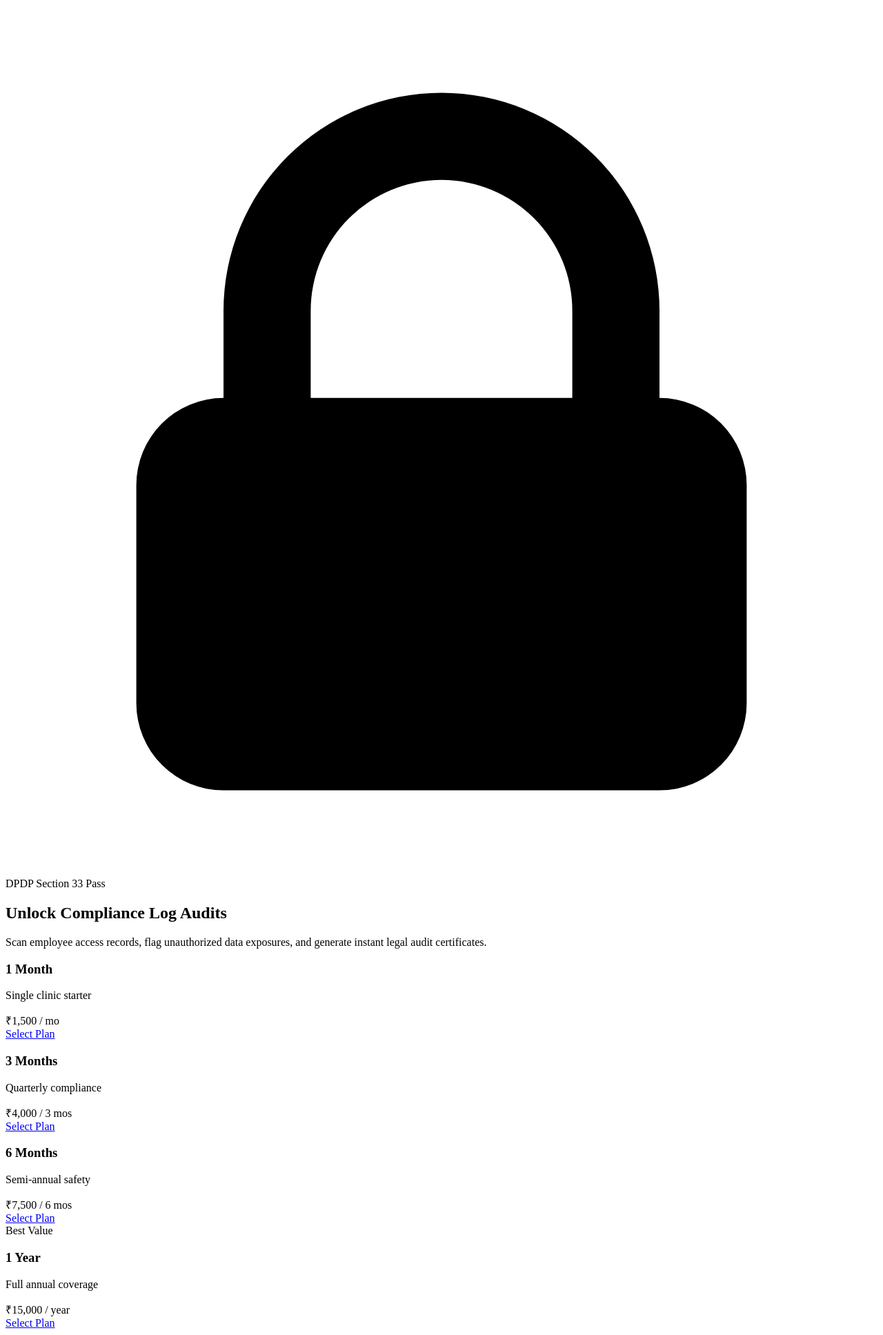
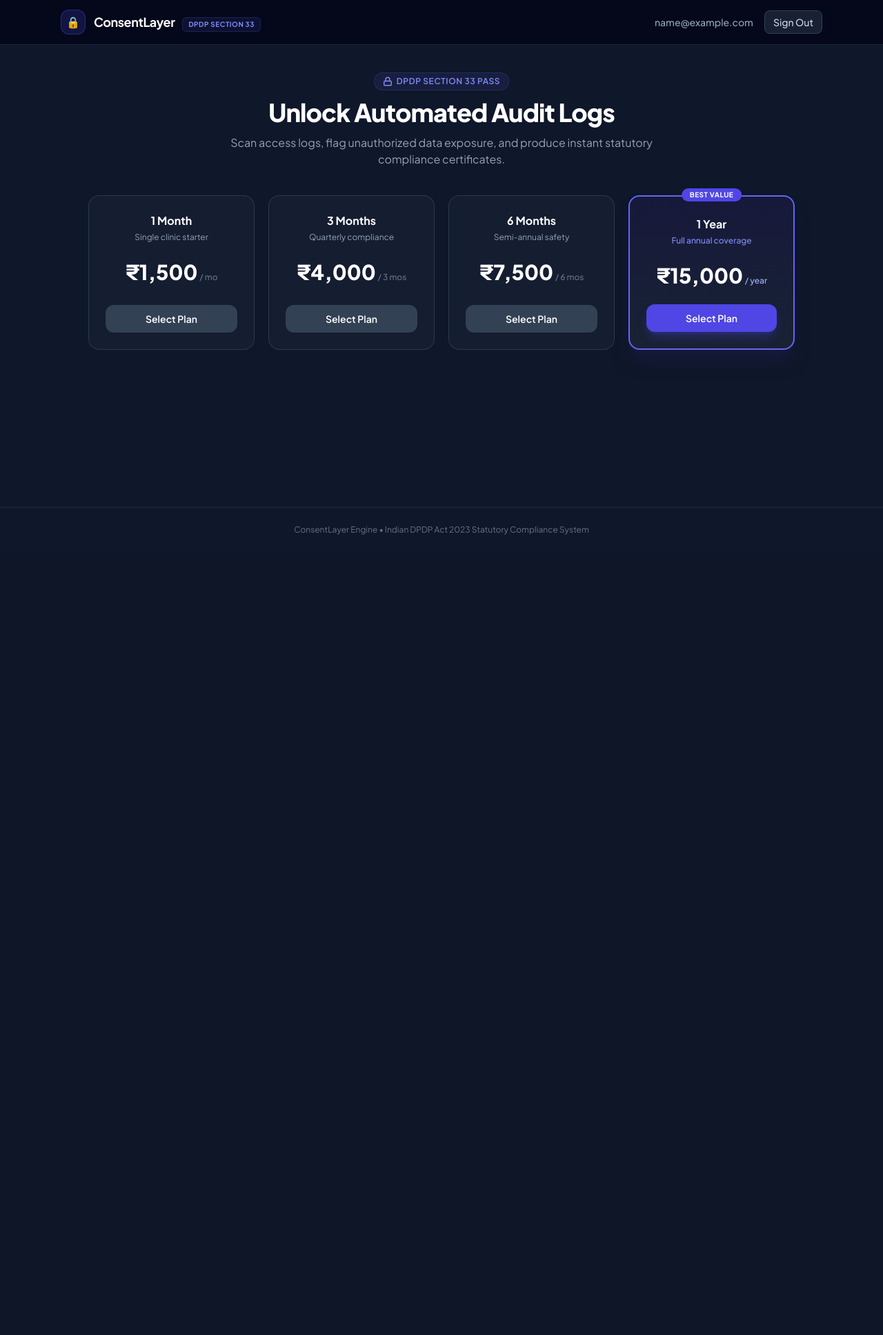
Before and after one commit to pratham-art-cell/dpdp-engine1, a FastAPI app: template templates/index.html in a window 1280 px wide. Shown: the whole page at 69% size. After the commit the page ends 775 px from the top, so only its background shows below. Run offline with FastAPI, Linux system fonts and the light colour scheme; the template is opened without the code that fills it: most values are stand-ins (such as "Sample title", 1, 10 or a date in 2020); some libraries are stand-ins or nearby versions.

Commit message:
Fix layout structure and add Tailwind styling

```diff
--- a/templates/index.html
+++ b/templates/index.html
@@ -1,14 +1,60 @@
+<!DOCTYPE html>
+<html lang="en">
+<head>
+    <meta charset="UTF-8">
+    <meta name="viewport" content="width=device-width, initial-scale=1.0">
+    <title>ConsentLayer | DPDP Compliance Portal</title>
+    <!-- Tailwind CSS CDN -->
+    <script src="https://cdn.tailwindcss.com"></script>
+    <!-- HTMX CDN -->
+    <script src="https://unpkg.com/htmx.org@1.9.10"></script>
+    <link rel="preconnect" href="https://fonts.googleapis.com">
+    <link rel="preconnect" href="https://fonts.gstatic.com" crossorigin>
+    <link href="https://fonts.googleapis.com/css2?family=Plus+Jakarta+Sans:wght@400;500;600;700;800&display=swap" rel="stylesheet">
+    <style>
+        body { font-family: 'Plus Jakarta Sans', sans-serif; }
+    </style>
+</head>
+<body class="bg-slate-900 text-slate-100 min-h-screen flex flex-col">
+
+    <!-- Top Navigation Bar -->
+    <header class="border-b border-slate-800 bg-slate-950/80 backdrop-blur-md sticky top-0 z-50">
+        <div class="max-w-6xl mx-auto px-4 sm:px-6 h-16 flex items-center justify-between">
+            <div class="flex items-center gap-3">
+                <div class="w-9 h-9 rounded-xl bg-indigo-600/20 border border-indigo-500/30 flex items-center justify-center text-indigo-400 font-bold text-base">
+                    🔒
+                </div>
+                <div>
+                    <span class="font-bold text-white tracking-tight text-base sm:text-lg">ConsentLayer</span>
+                    <span class="hidden sm:inline-block ml-2 text-[10px] uppercase font-bold tracking-wider px-2 py-0.5 bg-indigo-500/10 text-indigo-400 border border-indigo-500/20 rounded-md">DPDP Section 33</span>
+                </div>
+            </div>
+
+            <div class="flex items-center gap-4 text-xs sm:text-sm">
+                {% if user_email %}
+                <span class="text-slate-400 font-medium hidden sm:inline">{{ user_email }}</span>
+                <a href="/logout" class="px-3 py-1.5 rounded-lg border border-slate-700 bg-slate-800/80 hover:bg-slate-800 text-slate-300 transition-colors font-medium">Sign Out</a>
+                {% else %}
+                <a href="/login" class="px-4 py-1.5 rounded-lg bg-indigo-600 hover:bg-indigo-500 text-white font-semibold shadow-sm transition-all">Sign In</a>
+                {% endif %}
+            </div>
+        </div>
+    </header>
+
+    <!-- Main Content -->
+    <main class="flex-grow max-w-6xl w-full mx-auto px-4 sm:px-6 py-10">
+
         <!-- Dynamic Payment / Upload Section -->
         {% if has_paid %}
         <!-- Upload Card Container (Visible only to paid users) -->
-    <div class="bg-white rounded-3xl shadow-xl shadow-slate-200/50 border border-slate-100 p-6 sm:p-10 max-w-4xl mx-auto transition-all">
-        <div class="flex items-center space-x-3 mb-6 pb-6 border-b border-slate-100">
-            <div class="w-9 h-9 rounded-xl bg-emerald-50 text-emerald-600 flex items-center justify-center font-bold text-base shrink-0">
+        <div class="bg-slate-800/60 border border-slate-700/80 rounded-3xl p-6 sm:p-10 shadow-2xl backdrop-blur-xl max-w-3xl mx-auto">
+            <div class="flex items-center space-x-3 mb-6 pb-6 border-b border-slate-700">
+                <div class="w-10 h-10 rounded-xl bg-emerald-500/20 border border-emerald-500/30 text-emerald-400 flex items-center justify-center font-bold text-base shrink-0">
                     ✓
                 </div>
                 <div>
-                <h3 class="text-lg sm:text-xl font-bold text-slate-900">DPDP Compliance Pass Active</h3>
-                <p class="text-xs text-slate-500">Logged in as <span class="font-semibold text-slate-700">{{ user_email }}</span></p>
+                    <h3 class="text-lg sm:text-xl font-bold text-white">DPDP Compliance Pass Active</h3>
+                    <p class="text-xs text-slate-400">Authenticated as <span class="font-semibold text-slate-200">{{ user_email }}</span></p>
                 </div>
             </div>
 
@@ -21,27 +67,27 @@
                   class="space-y-6">
 
                 <div class="space-y-2">
-                <label class="block text-sm font-semibold text-slate-800">
+                    <label class="block text-xs font-semibold text-slate-300 uppercase tracking-wider">
                         Upload Employee Access Logs (.csv)
                     </label>
                     <div class="flex items-center justify-center w-full">
-                    <label class="flex flex-col items-center justify-center w-full py-10 sm:py-12 border-2 border-indigo-200/60 border-dashed rounded-2xl cursor-pointer bg-slate-50/50 hover:bg-indigo-50/40 hover:border-indigo-400 transition-all duration-200 group">
+                        <label class="flex flex-col items-center justify-center w-full py-10 border-2 border-indigo-500/30 border-dashed rounded-2xl cursor-pointer bg-slate-900/40 hover:bg-slate-900/80 hover:border-indigo-500 transition-all group">
                             <div class="flex flex-col items-center justify-center px-4 text-center">
-                            <div class="w-12 h-12 mb-3 rounded-2xl bg-indigo-50 text-indigo-600 flex items-center justify-center group-hover:scale-105 transition-transform">
+                                <div class="w-12 h-12 mb-3 rounded-2xl bg-indigo-500/10 text-indigo-400 flex items-center justify-center group-hover:scale-110 transition-transform">
                                     <svg class="w-6 h-6" fill="none" stroke="currentColor" viewBox="0 0 24 24">
                                         <path stroke-linecap="round" stroke-linejoin="round" stroke-width="2" d="M7 16a4 4 0 01-.88-7.903A5 5 0 1115.9 6L16 6a5 5 0 011 9.9M15 13l-3-3m0 0l-3 3m3-3v12"></path>
                                     </svg>
                                 </div>
-                            <p class="mb-1 text-sm text-slate-700 font-medium"><span class="font-bold text-indigo-600">Click to upload</span> or drag and drop</p>
-                            <p class="text-xs text-slate-400 mb-5">CSV format containing Consent, User ID, and Location timestamps</p>
-                            <input type="file" name="audit_file" accept=".csv" required class="block w-full max-w-xs text-xs text-slate-500 file:mr-3 file:py-2 file:px-4 file:rounded-xl file:border-0 file:text-xs file:font-semibold file:bg-indigo-600 file:text-white hover:file:bg-indigo-700 cursor-pointer shadow-sm" />
+                                <p class="mb-1 text-sm text-slate-300 font-medium"><span class="font-bold text-indigo-400">Click to upload</span> or drag and drop</p>
+                                <p class="text-xs text-slate-500 mb-5">CSV format containing Consent, User ID, and Location timestamps</p>
+                                <input type="file" name="audit_file" accept=".csv" required class="block w-full max-w-xs text-xs text-slate-400 file:mr-3 file:py-2 file:px-4 file:rounded-xl file:border-0 file:text-xs file:font-semibold file:bg-indigo-600 file:text-white hover:file:bg-indigo-500 cursor-pointer shadow-sm" />
                             </div>
                         </label>
                     </div>
                 </div>
 
                 <div class="flex justify-end pt-2">
-                <button type="submit" class="w-full sm:w-auto inline-flex items-center justify-center gap-2 px-8 py-3 bg-indigo-600 hover:bg-indigo-700 text-white font-semibold text-sm rounded-xl shadow-lg shadow-indigo-600/20 transition-all hover:shadow-indigo-600/30 focus:outline-none focus:ring-2 focus:ring-indigo-500 focus:ring-offset-2">
+                    <button type="submit" class="w-full sm:w-auto inline-flex items-center justify-center gap-2 px-8 py-3 bg-indigo-600 hover:bg-indigo-500 text-white font-semibold text-sm rounded-xl shadow-lg shadow-indigo-600/30 transition-all focus:outline-none focus:ring-2 focus:ring-indigo-500 focus:ring-offset-2 focus:ring-offset-slate-900">
                         <svg class="w-4 h-4" fill="none" stroke="currentColor" viewBox="0 0 24 24"><path stroke-linecap="round" stroke-linejoin="round" stroke-width="2" d="M9 12l2 2 4-4m6 2a9 9 0 11-18 0 9 9 0 0118 0z"></path></svg>
                         Analyze Compliance Logs
                     </button>
@@ -50,91 +96,93 @@
 
             <div id="audit-results" class="mt-8"></div>
         </div>
+
         {% else %}
         <!-- Multi-Tier Paywall Container (Visible to unpaid/expired users) -->
-    <div class="bg-white rounded-3xl shadow-xl shadow-slate-200/60 border border-slate-100 p-6 sm:p-10 max-w-6xl mx-auto">
-        <!-- Compact & Responsive Lock Header -->
-        <div class="text-center max-w-xl mx-auto mb-10">
-            <div class="inline-flex items-center gap-1.5 px-3 py-1 rounded-full bg-indigo-50 border border-indigo-200/70 text-indigo-700 text-xs font-semibold uppercase tracking-wider mb-3">
-                <svg class="w-3.5 h-3.5 text-indigo-600" fill="currentColor" viewBox="0 0 20 20">
-                    <path fill-rule="evenodd" d="M5 9V7a5 5 0 0110 0v2a2 2 0 012 2v5a2 2 0 01-2 2H5a2 2 0 01-2-2v-5a2 2 0 012-2zm8-2v2H7V7a3 3 0 016 0z" clip-rule="evenodd"></path>
+        <div class="max-w-5xl mx-auto">
+            <!-- Header -->
+            <div class="text-center max-w-2xl mx-auto mb-10">
+                <div class="inline-flex items-center gap-1.5 px-3 py-1 rounded-full bg-indigo-500/10 border border-indigo-500/20 text-indigo-400 text-xs font-semibold uppercase tracking-wider mb-3">
+                    <svg class="w-3.5 h-3.5" fill="none" stroke="currentColor" viewBox="0 0 24 24" stroke-width="2.5">
+                        <rect x="3" y="11" width="18" height="11" rx="2" ry="2"></rect>
+                        <path d="M7 11V7a5 5 0 0 1 10 0v4"></path>
                     </svg>
                     DPDP Section 33 Pass
                 </div>
-            <h2 class="text-2xl sm:text-3xl font-extrabold text-slate-900 tracking-tight mb-2">
-                Unlock Compliance Log Audits
-            </h2>
-            <p class="text-slate-500 text-xs sm:text-sm leading-relaxed">
-                Scan employee access records, flag unauthorized data exposures, and generate instant legal audit certificates.
+                <h1 class="text-3xl sm:text-4xl font-extrabold text-white tracking-tight mb-3">
+                    Unlock Automated Audit Logs
+                </h1>
+                <p class="text-slate-400 text-sm sm:text-base leading-relaxed">
+                    Scan access logs, flag unauthorized data exposure, and produce instant statutory compliance certificates.
                 </p>
             </div>
 
-        <!-- Pricing Grid (1 col on mobile, 2 col on tablet, 4 col on desktop) -->
+            <!-- Pricing Grid -->
             <div class="grid grid-cols-1 sm:grid-cols-2 lg:grid-cols-4 gap-5 items-stretch">
 
                 <!-- 1-Month Plan -->
-            <div class="bg-slate-50/70 border border-slate-200/80 rounded-2xl p-5 sm:p-6 text-center hover:border-indigo-400 hover:bg-white hover:shadow-md transition-all flex flex-col justify-between h-full">
+                <div class="bg-slate-800/40 border border-slate-700/80 rounded-2xl p-6 text-center hover:border-indigo-500 hover:bg-slate-800/80 transition-all flex flex-col justify-between">
                     <div>
-                    <h3 class="text-base font-bold text-slate-900">1 Month</h3>
-                    <p class="text-xs text-slate-500 mt-1">Single clinic starter</p>
-                    <div class="my-5">
-                        <span class="text-2xl sm:text-3xl font-extrabold text-slate-900">₹1,500</span>
-                        <span class="text-xs text-slate-400 font-medium">/ mo</span>
+                        <h3 class="text-base font-bold text-white">1 Month</h3>
+                        <p class="text-xs text-slate-400 mt-1">Single clinic starter</p>
+                        <div class="my-6">
+                            <span class="text-3xl font-extrabold text-white">₹1,500</span>
+                            <span class="text-xs text-slate-500 font-medium">/ mo</span>
                         </div>
                     </div>
                     <a href="https://test.checkout.dodopayments.com/buy/pdt_0NlZ4UpcZ9wg2x7g4mMbI?quantity=1&email={{ user_email }}"
-                   class="block w-full py-2.5 px-4 bg-white border border-slate-300 hover:bg-slate-900 hover:text-white hover:border-slate-900 text-slate-800 text-xs sm:text-sm font-semibold rounded-xl transition-all shadow-sm">
+                       class="block w-full py-2.5 px-4 bg-slate-700 hover:bg-slate-600 text-white text-xs sm:text-sm font-semibold rounded-xl transition-all shadow-sm">
                         Select Plan
                     </a>
                 </div>
 
                 <!-- 3-Month Plan -->
-            <div class="bg-slate-50/70 border border-slate-200/80 rounded-2xl p-5 sm:p-6 text-center hover:border-indigo-400 hover:bg-white hover:shadow-md transition-all flex flex-col justify-between h-full">
+                <div class="bg-slate-800/40 border border-slate-700/80 rounded-2xl p-6 text-center hover:border-indigo-500 hover:bg-slate-800/80 transition-all flex flex-col justify-between">
                     <div>
-                    <h3 class="text-base font-bold text-slate-900">3 Months</h3>
-                    <p class="text-xs text-slate-500 mt-1">Quarterly compliance</p>
-                    <div class="my-5">
-                        <span class="text-2xl sm:text-3xl font-extrabold text-slate-900">₹4,000</span>
-                        <span class="text-xs text-slate-400 font-medium">/ 3 mos</span>
+                        <h3 class="text-base font-bold text-white">3 Months</h3>
+                        <p class="text-xs text-slate-400 mt-1">Quarterly compliance</p>
+                        <div class="my-6">
+                            <span class="text-3xl font-extrabold text-white">₹4,000</span>
+                            <span class="text-xs text-slate-500 font-medium">/ 3 mos</span>
                         </div>
                     </div>
                     <a href="https://test.checkout.dodopayments.com/buy/pdt_0NlZ5CzX6vI56NQFRdZ18?quantity=1&email={{ user_email }}"
-                   class="block w-full py-2.5 px-4 bg-white border border-slate-300 hover:bg-slate-900 hover:text-white hover:border-slate-900 text-slate-800 text-xs sm:text-sm font-semibold rounded-xl transition-all shadow-sm">
+                       class="block w-full py-2.5 px-4 bg-slate-700 hover:bg-slate-600 text-white text-xs sm:text-sm font-semibold rounded-xl transition-all shadow-sm">
                         Select Plan
                     </a>
                 </div>
 
                 <!-- 6-Month Plan -->
-            <div class="bg-slate-50/70 border border-slate-200/80 rounded-2xl p-5 sm:p-6 text-center hover:border-indigo-400 hover:bg-white hover:shadow-md transition-all flex flex-col justify-between h-full">
+                <div class="bg-slate-800/40 border border-slate-700/80 rounded-2xl p-6 text-center hover:border-indigo-500 hover:bg-slate-800/80 transition-all flex flex-col justify-between">
                     <div>
-                    <h3 class="text-base font-bold text-slate-900">6 Months</h3>
-                    <p class="text-xs text-slate-500 mt-1">Semi-annual safety</p>
-                    <div class="my-5">
-                        <span class="text-2xl sm:text-3xl font-extrabold text-slate-900">₹7,500</span>
-                        <span class="text-xs text-slate-400 font-medium">/ 6 mos</span>
+                        <h3 class="text-base font-bold text-white">6 Months</h3>
+                        <p class="text-xs text-slate-400 mt-1">Semi-annual safety</p>
+                        <div class="my-6">
+                            <span class="text-3xl font-extrabold text-white">₹7,500</span>
+                            <span class="text-xs text-slate-500 font-medium">/ 6 mos</span>
                         </div>
                     </div>
                     <a href="https://test.checkout.dodopayments.com/buy/pdt_0NlZ5k1vnyx5wQjhQbAuS?quantity=1&email={{ user_email }}"
-                   class="block w-full py-2.5 px-4 bg-white border border-slate-300 hover:bg-slate-900 hover:text-white hover:border-slate-900 text-slate-800 text-xs sm:text-sm font-semibold rounded-xl transition-all shadow-sm">
+                       class="block w-full py-2.5 px-4 bg-slate-700 hover:bg-slate-600 text-white text-xs sm:text-sm font-semibold rounded-xl transition-all shadow-sm">
                         Select Plan
                     </a>
                 </div>
 
-            <!-- 1-Year Plan (Best Value) -->
-            <div class="bg-indigo-50/30 border-2 border-indigo-600 rounded-2xl p-5 sm:p-6 text-center relative shadow-lg shadow-indigo-600/10 flex flex-col justify-between h-full">
+                <!-- 1-Year Plan (Featured) -->
+                <div class="bg-gradient-to-b from-indigo-950/50 to-slate-800/60 border-2 border-indigo-500 rounded-2xl p-6 text-center relative shadow-xl shadow-indigo-950/50 flex flex-col justify-between">
                     <div class="absolute -top-3 left-1/2 transform -translate-x-1/2 bg-indigo-600 text-white text-[10px] font-bold px-3 py-0.5 rounded-full uppercase tracking-wider shadow-sm">
                         Best Value
                     </div>
                     <div>
-                    <h3 class="text-base font-bold text-indigo-950 mt-1">1 Year</h3>
-                    <p class="text-xs text-indigo-600 font-medium mt-1">Full annual coverage</p>
-                    <div class="my-5">
-                        <span class="text-2xl sm:text-3xl font-extrabold text-indigo-950">₹15,000</span>
-                        <span class="text-xs text-indigo-500 font-medium">/ year</span>
+                        <h3 class="text-base font-bold text-white mt-1">1 Year</h3>
+                        <p class="text-xs text-indigo-400 font-medium mt-1">Full annual coverage</p>
+                        <div class="my-6">
+                            <span class="text-3xl font-extrabold text-white">₹15,000</span>
+                            <span class="text-xs text-indigo-300 font-medium">/ year</span>
                         </div>
                     </div>
                     <a href="https://test.checkout.dodopayments.com/buy/pdt_0NlYwi6cX3FUPNGT3VXo4?quantity=1&email={{ user_email }}"
-                   class="block w-full py-2.5 px-4 bg-indigo-600 hover:bg-indigo-700 text-white text-xs sm:text-sm font-semibold rounded-xl transition-all shadow-md shadow-indigo-600/25">
+                       class="block w-full py-2.5 px-4 bg-indigo-600 hover:bg-indigo-500 text-white text-xs sm:text-sm font-semibold rounded-xl transition-all shadow-lg shadow-indigo-600/30">
                         Select Plan
                     </a>
                 </div>
@@ -142,3 +190,13 @@
             </div>
         </div>
         {% endif %}
+
+    </main>
+
+    <!-- Footer -->
+    <footer class="border-t border-slate-800 py-6 text-center text-xs text-slate-500 mt-auto">
+        ConsentLayer Engine • Indian DPDP Act 2023 Statutory Compliance System
+    </footer>
+
+</body>
+</html>
```
Lines whose indentation alone changed are shown as unchanged.
